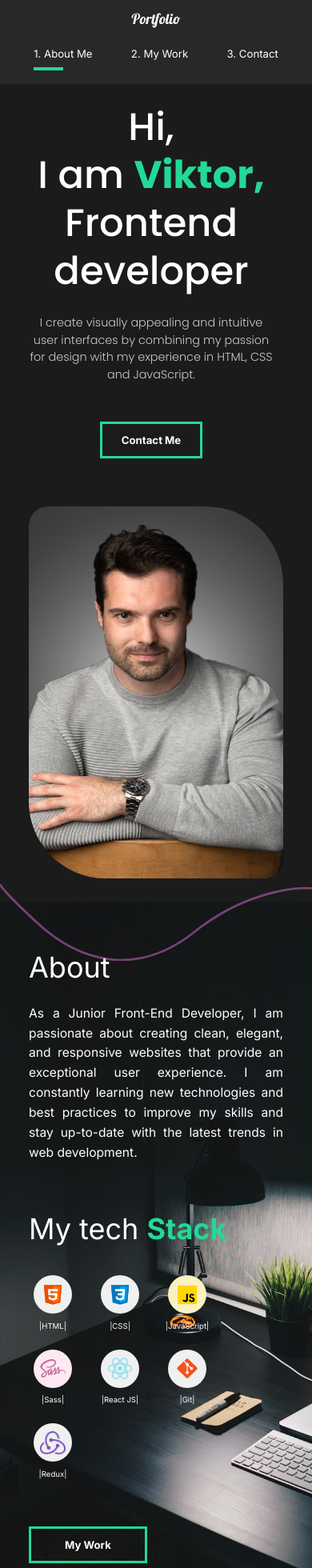
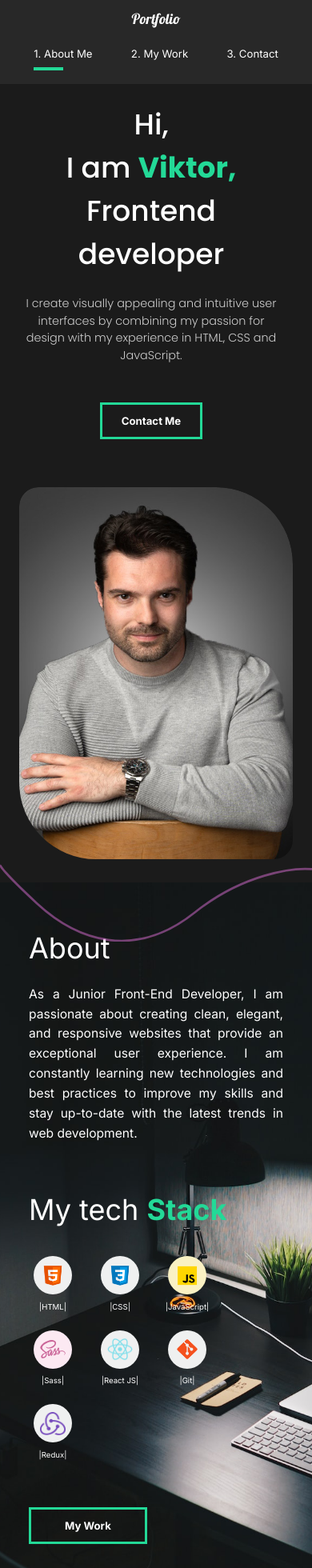
Before and after one commit to ViktorZbodulja/Portfolio, a React (Create React App) app: page / in a window 390 px wide. Shown: the top 1960 px of the page at 80% size. Built offline with nearby package versions, Linux system fonts and the light colour scheme.

Commit message:
responsivnes fix

```diff
--- a/src/styles/_responsive.scss
+++ b/src/styles/_responsive.scss
@@ -64,6 +64,11 @@
         width: 95%;
     }
 }
+@media(max-width: 1169px) {
+    .vertical_container {
+        padding: 3rem 18rem;
+    }
+}
 @media(max-width: 1110px) {
     .about {
         display: block;
@@ -107,7 +112,7 @@
         padding: 5rem 17rem;
     }
     .skills {
-        width: 70%;
+        width: 80%;
     }
     .stack_icons {
        flex-basis: 100%;
@@ -177,9 +182,7 @@
    .contact_style {
         padding: 4rem 3rem 2rem 3rem;
     }
-    .skills {
-        width: 100%;
-    }
+
 }
 @media(max-width: 765px) {
     .about {
@@ -209,6 +212,9 @@
          width: 100%;
         }
      }
+    .skills {
+        width: 95%;
+    }
 }
 @media(max-width: 500px) {
     .image {
@@ -222,8 +228,14 @@
     .myStack {
         padding: 5rem 3rem;
     }
+    .title h2 {
+        font-size: 3.5rem;
+    }
 }
 @media(max-width: 430px) {
+    .about {
+        padding: 2rem;
+    }
     .contact_title, .contact_container {
         flex-basis: 100%;
     }
@@ -233,6 +245,13 @@
     .stack_icons {
         padding-right: 0rem;
     }
+    .title {
+        line-height: 4.5rem;
+        h2 {
+            font-size: 3rem;
+        }
+    }
+
 }
 @media(max-width: 390px) {
     .contact_style {
--- a/src/styles/app.css
+++ b/src/styles/app.css
@@ -600,6 +600,11 @@ p {
     width: 95%;
   }
 }
+@media (max-width: 1169px) {
+  .vertical_container {
+    padding: 3rem 18rem;
+  }
+}
 @media (max-width: 1110px) {
   .about {
     display: block;
@@ -641,7 +646,7 @@ p {
     padding: 5rem 17rem;
   }
   .skills {
-    width: 70%;
+    width: 80%;
   }
   .stack_icons {
     flex-basis: 100%;
@@ -710,9 +715,6 @@ p {
   .contact_style {
     padding: 4rem 3rem 2rem 3rem;
   }
-  .skills {
-    width: 100%;
-  }
 }
 @media (max-width: 765px) {
   .about {
@@ -738,6 +740,9 @@ p {
   .image img {
     width: 100%;
   }
+  .skills {
+    width: 95%;
+  }
 }
 @media (max-width: 500px) {
   .image img {
@@ -749,8 +754,14 @@ p {
   .myStack {
     padding: 5rem 3rem;
   }
+  .title h2 {
+    font-size: 3.5rem;
+  }
 }
 @media (max-width: 430px) {
+  .about {
+    padding: 2rem;
+  }
   .contact_title, .contact_container {
     flex-basis: 100%;
   }
@@ -759,6 +770,12 @@ p {
   }
   .stack_icons {
     padding-right: 0rem;
+  }
+  .title {
+    line-height: 4.5rem;
+  }
+  .title h2 {
+    font-size: 3rem;
   }
 }
 @media (max-width: 390px) {
@@ -933,6 +950,31 @@ p {
   border-radius: 50%;
 }
 
+@media (max-width: 1169px) {
+  .vertical_container {
+    padding: 3rem 19rem;
+  }
+}
+@media (max-width: 1000px) {
+  .vertical_container {
+    padding: 3rem 15rem;
+  }
+}
+@media (max-width: 885px) {
+  .vertical_container {
+    padding: 3rem 10rem;
+  }
+}
+@media (max-width: 769px) {
+  .vertical_container {
+    padding: 3rem 5rem;
+  }
+}
+@media (max-width: 635px) {
+  .vertical_container {
+    padding: 3rem 1rem;
+  }
+}
 .courses {
   padding: 4rem 0rem;
   color: white;
```
Also changed, not shown: src/styles/_verticalTimeline.scss (+25 -0 lines), 1 other file (tests, documents, lock files or other folders).
